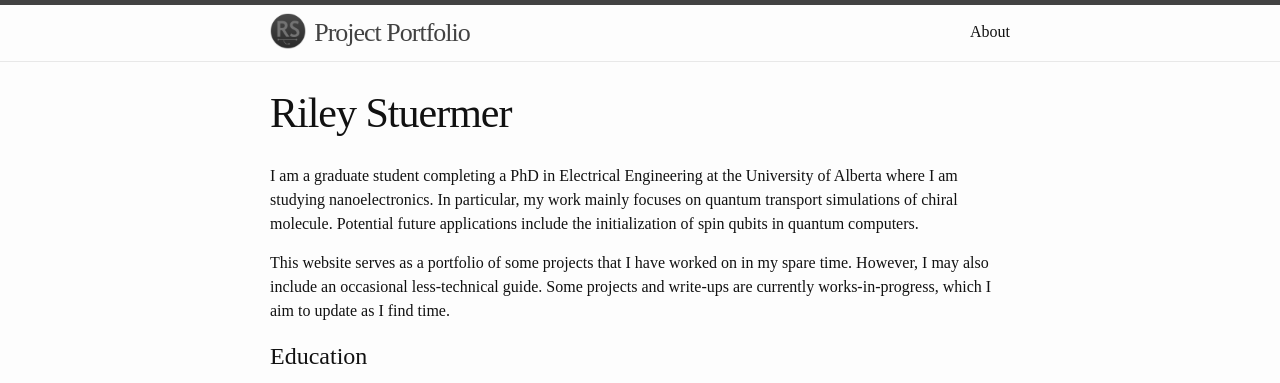
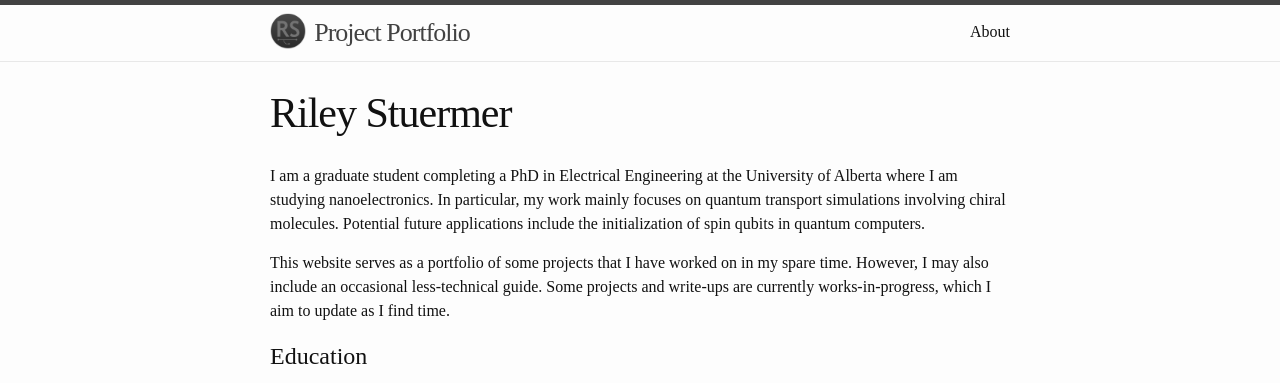
Before and after one commit to rstuerm/rstuerm.github.io, a Jekyll site: the page built from about.markdown, in a window 1280 px wide. Shown: the top 383 px of the page. Built offline with Jekyll 4.4.1, drawn with Linux system fonts in a browser that asks for light colours.

Commit message:
Small wording changes

```diff
--- a/_posts/2026-06-10-SpinDynamicsInChiralMolecules.markdown
+++ b/_posts/2026-06-10-SpinDynamicsInChiralMolecules.markdown
@@ -6,7 +6,7 @@
 image: /assets/SpinDynamicsInChiralMolecules/SpinDynamicsInChiralMolecules.png
 ---
 
-This theoretical study examines how electrons transport through chiral[^1] molecules. In particular, we shown that electrons with different spin[^2] can transport through a chiral molecule at different speeds. In addition, we show that this difference in transport speed results in a magnetic field that is qualitatively consistent with a reference experiment.
+This theoretical time-dependent study examines how electrons transport through chiral[^1] molecules. In particular, we show that electrons with different spin[^2] states can transport through a chiral molecule at different speeds. In addition, we show that this difference in transport speed results in a magnetic field that is qualitatively consistent with a reference experiment.
 
 [^1]: For visualization, a spring is one example of a chiral shape.
 [^2]: Spin is a property that is intrinsic to particles like electrons.
--- a/about.markdown
+++ b/about.markdown
@@ -5,7 +5,7 @@
 label: About
 ---
 
-I am a graduate student completing a PhD in Electrical Engineering at the University of Alberta where I am studying nanoelectronics. In particular, my work mainly focuses on quantum transport simulations of chiral molecule. Potential future applications include the initialization of spin qubits in quantum computers.
+I am a graduate student completing a PhD in Electrical Engineering at the University of Alberta where I am studying nanoelectronics. In particular, my work mainly focuses on quantum transport simulations involving chiral molecules. Potential future applications include the initialization of spin qubits in quantum computers.
 
 This website serves as a portfolio of some projects that I have worked on in my spare time. However, I may also include an occasional less-technical guide. Some projects and write-ups are currently works-in-progress, which I aim to update as I find time.
 
```
